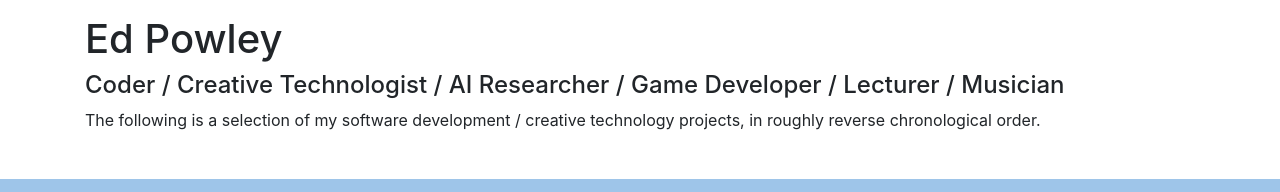
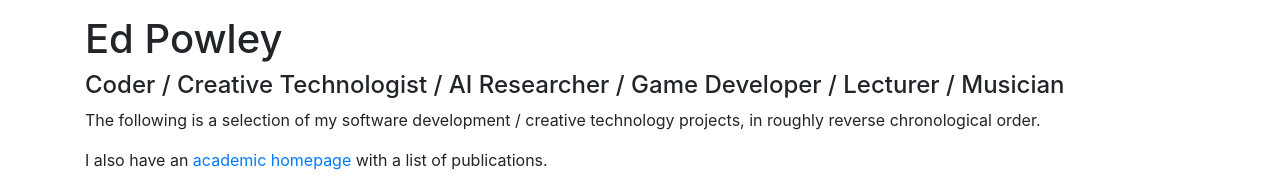
Before and after one commit to edpowley/edpowley.com, a React (Create React App) app: page / in a window 1280 px wide. Shown: the top 192 px of the page. Built offline with nearby package versions, Linux system fonts and the light colour scheme.

Commit message:
Added link to academic homepage

```diff
--- a/src/App.js
+++ b/src/App.js
@@ -326,6 +326,8 @@ function App() {
               <p>The following is a selection of my software development / creative technology projects,
                 in roughly reverse chronological order.
               </p>
+              <p>I also have an <a href="http://mcts.ai/edpowley">academic homepage</a> with a list of publications.
+              </p>
             </div>
           </div>
         </div>
```
